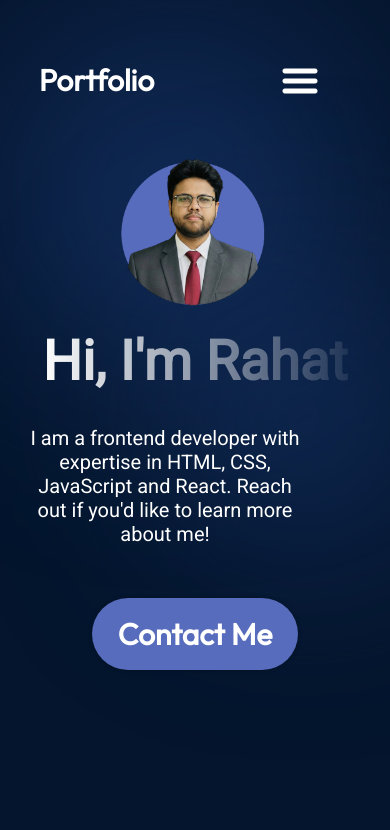
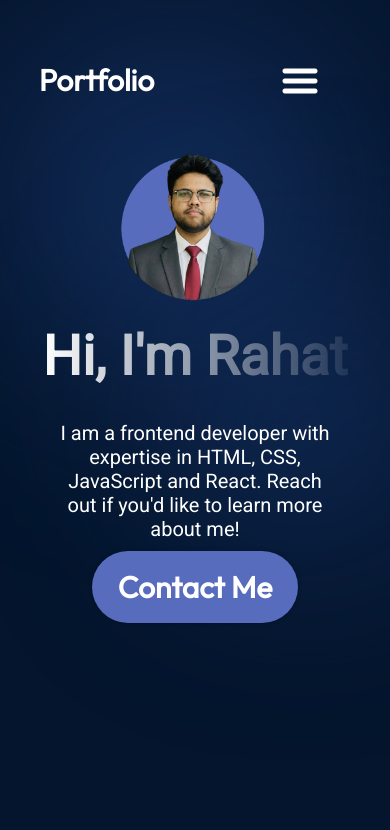
Before and after one commit to rahat605/portfolio, a React (Vite) app: page / in a window 390 px wide. Shown: the top 830 px of the page. Built offline with nearby package versions, Linux system fonts and the light colour scheme.

Commit message:
phone view

```diff
--- a/src/components/Hero/Hero.module.css
+++ b/src/components/Hero/Hero.module.css
@@ -115,7 +115,7 @@
     {
         align-items: center;
         width: 90%;
-        /* margin: 5px 20px 30px 20px; */
+        margin: 0px 20px 10px 20px;
         display: flex;
         flex-direction: column;
         align-items: center;
@@ -124,14 +124,12 @@
      }
 
      .title{
-        /* align-items: center;
-        justify-content: center; */
         text-align: center;
         margin-top: 20px;
         font-size: 55px;
      }
      .heroImg{
-        margin-top: 5px;
+        margin-top: 0px;
      }
 
 }
```
